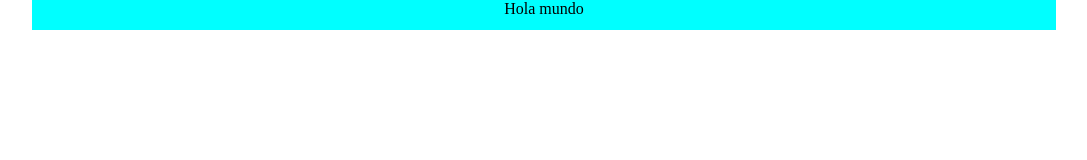
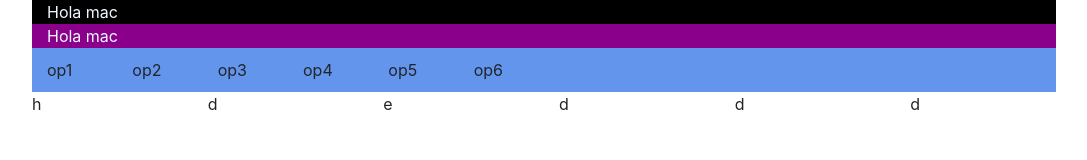
Before and after one commit to JamesMonc2019/basesREACT, a plain HTML site: page Index.html in a window 1280 px wide. Shown: the whole page, without its empty margins (96-1183 px from the left). Drawn offline with nearby package versions, Linux system fonts and the light colour scheme.

Commit message:
Uso de bootstrap

```diff
--- a/Index.html
+++ b/Index.html
@@ -5,15 +5,35 @@
     <meta name="viewport" content="width=device-width, initial-scale=1.0">
     <meta http-equiv="X-UA-Compatible" content="ie=edge">
     <link rel="stylesheet" href="./css/index.css">
+    <link rel="stylesheet" href="https://stackpath.bootstrapcdn.com/bootstrap/4.3.1/css/bootstrap.min.css">
     <title>Document</title>
-
 </head>
 <body>
     <div id="contenido">
-        <div class="item">Hola mundo</div>
-        <div class="item2"></div>
+        <div class="col-md-12 otra">Hola mac</div>
+        <div class="col-sm-12 otra2">Hola mac</div>
+        <div class="menubar">
+            <div class="col-sm-1 pills">op1</div>
+            <div class="col-sm-1 pills">op2</div>
+            <div class="col-sm-1 pills">op3</div>
+            <div class="col-sm-1 pills">op4</div>
+            <div class="col-sm-1 pills">op5</div>
+            <div class="col-sm-1 pills">op6</div>
+        </div>
+
+        <div class="row">
+            <div class="col-sm-2">h</div>
+            <div class="col-sm-2">d</div>
+            <div class="col-sm-2">e</div>
+            <div class="col-sm-2">d</div>
+            <div class="col-sm-2">d</div>
+            <div class="col-sm-2">d</div>
+        </div>
     </div>
 
+
+
+    <script src="https://cdnjs.cloudflare.com/ajax/libs/jquery/3.4.1/jquery.js"></script>
     <script src="./js/index.js"></script>
 </body>
 </html>
--- a/css/index.css
+++ b/css/index.css
@@ -1,20 +1,24 @@
 body{
     margin: 0;
-
 }
 
 #contenido {
     margin: 0 auto;
- background-color: aqua;
- width : 80%;
- height :  30px;
-
+    width: 80%;
 }
 
-.item2 {
-
+.otra{
+    background-color: black;
+    color: aliceblue;
 }
-
-.item {
-    text-align: center;
+.otra2{
+    background-color: darkmagenta;
+    color: aliceblue;
 }
+.menubar{
+    display: flex;
+    background-color: cornflowerblue;
+}
+.pills{
+    padding: 1%;
+}
--- a/js/index.js
+++ b/js/index.js
@@ -0,0 +1,4 @@
+/*$(document).ready(function () {
+    alert("hola mac");
+});
+*/
```
Also changed, not shown: commit.txt (added), 3 other files.
